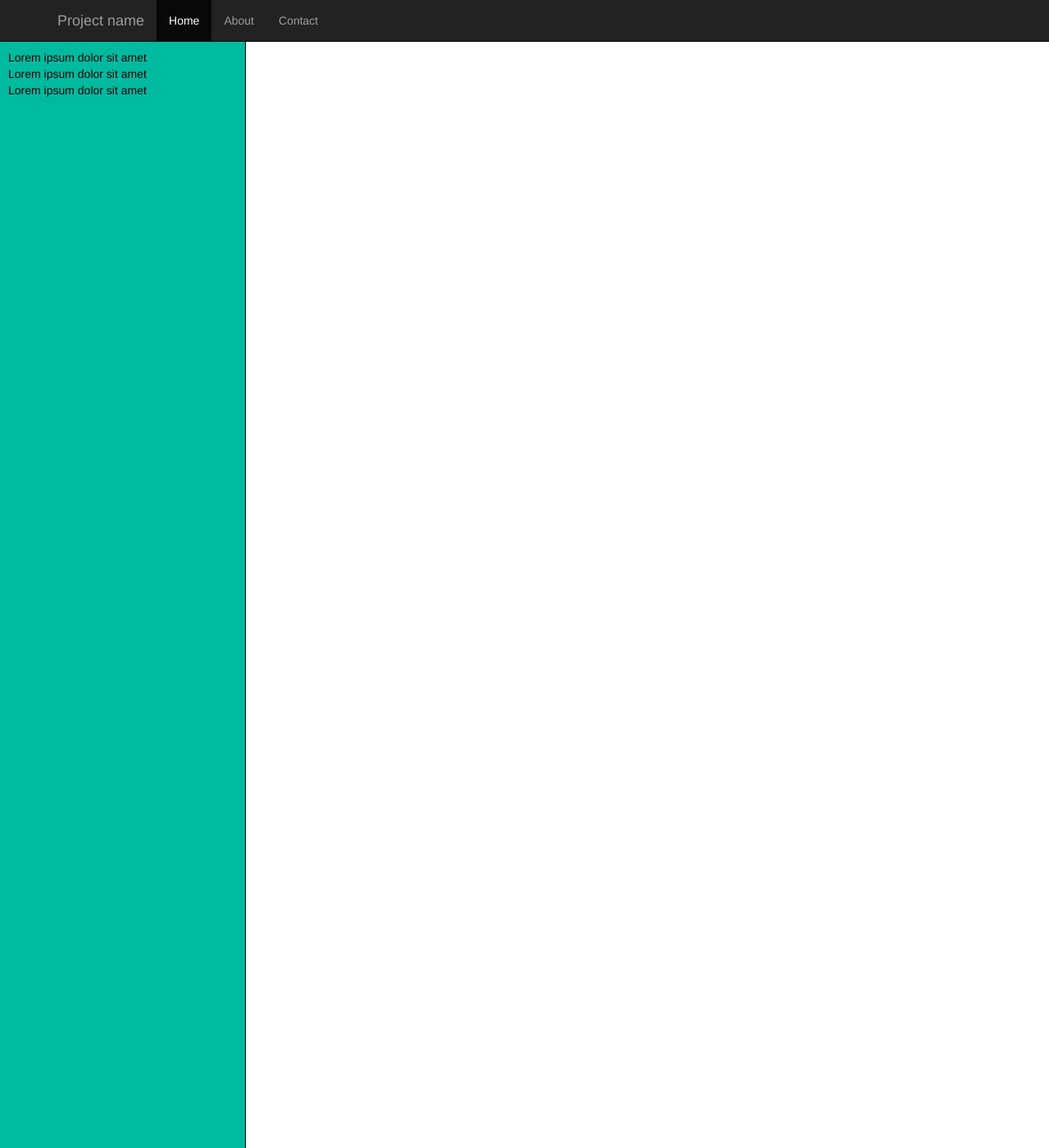
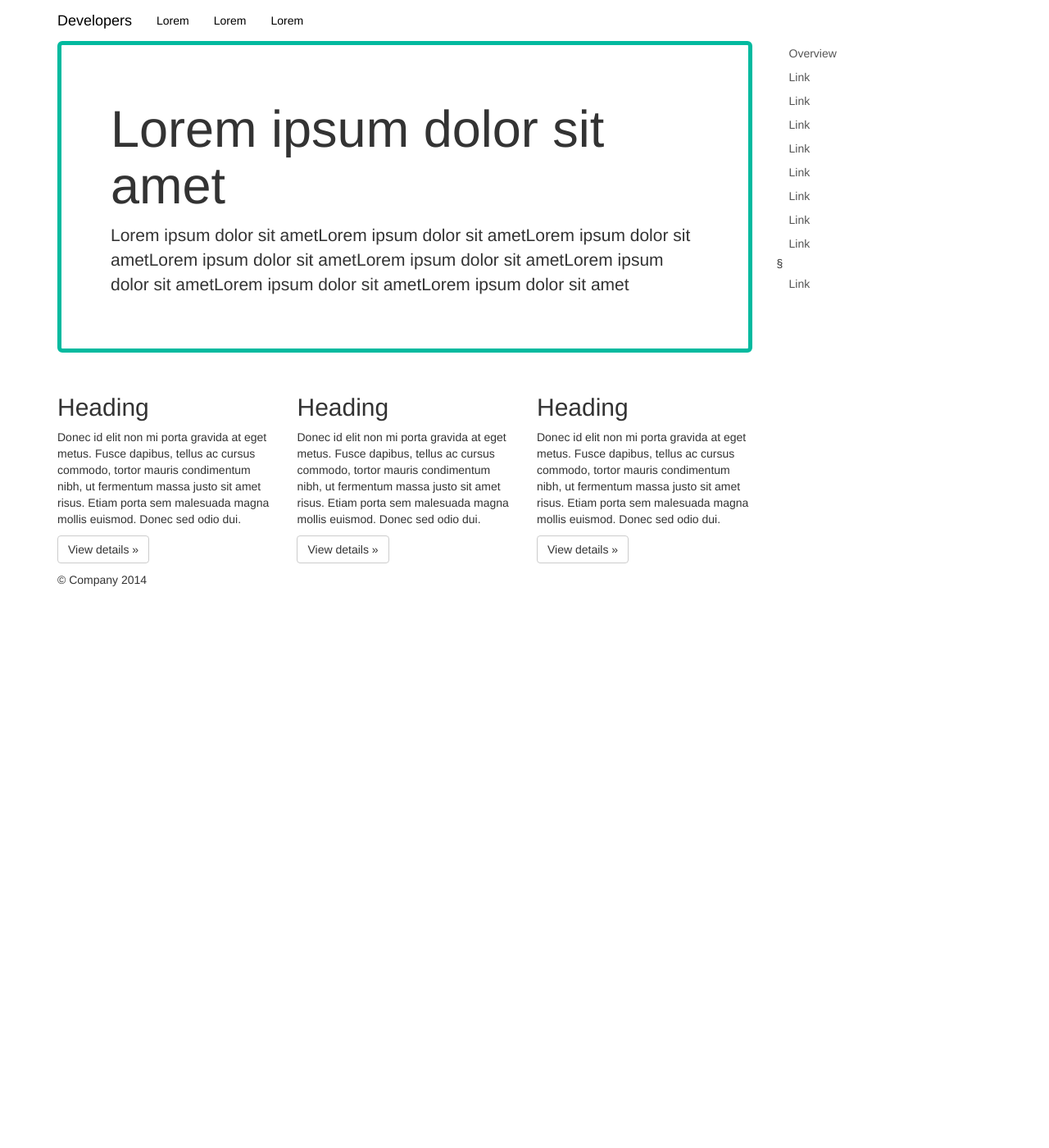
Before and after one commit to JulianSamarjiev/dev_site, a Jekyll site: the page built from index.html, in a window 1280 px wide and 1400 px high. Shown: the whole window at 82% size. Built offline with Jekyll 4.4.1, drawn with Linux system fonts in a browser that asks for light colours; nearby versions of some CDN libraries; Markdown is read by kramdown in place of the engine named in the settings.

Commit message:
initial layouts

```diff
--- a/_includes/footer.html
+++ b/_includes/footer.html
@@ -1,10 +1,12 @@
 
 </div><!-- /.container -->
 
+<div class="container footer">
+	<footer>
+		<p>&copy; Company 2014</p>
+	</footer>
+</div>
 
-    <!-- Bootstrap core JavaScript
-    ================================================== -->
-    <!-- Placed at the end of the document so the pages load faster -->
     <script src="https://maxcdn.bootstrapcdn.com/bootstrap/3.3.4/js/bootstrap.min.js"></script>
     <script src="https://ajax.googleapis.com/ajax/libs/jquery/1.11.2/jquery.min.js"></script>
   </body>
--- a/_includes/header.html
+++ b/_includes/header.html
@@ -8,20 +8,13 @@
     <meta name="description" content="">
     <meta name="author" content="">
     <link rel="icon" href="../../favicon.ico">
-
-    <title>Starter Template for Bootstrap</title>
-
-    <!-- Bootstrap core CSS -->
     <link rel="stylesheet" href="https://maxcdn.bootstrapcdn.com/bootstrap/3.3.4/css/bootstrap.min.css">
-
-    <!-- Custom styles for this template -->
     <link href="assets/scss/style.css" rel="stylesheet">
-
+    <title>Dev Site - Sphere</title>
   </head>
 
   <body>
-
-    <nav class="navbar navbar-inverse navbar-fixed-top">
+    <nav class="navbar navbar-inverse navbar-fixed-top ct-nav">
       <div class="container">
         <div class="navbar-header">
           <button type="button" class="navbar-toggle collapsed" data-toggle="collapse" data-target="#navbar" aria-expanded="false" aria-controls="navbar">
@@ -30,13 +23,13 @@
             <span class="icon-bar"></span>
             <span class="icon-bar"></span>
           </button>
-          <a class="navbar-brand" href="#">Project name</a>
+          <a class="navbar-brand" href="#">Developers</a>
         </div>
         <div id="navbar" class="collapse navbar-collapse">
           <ul class="nav navbar-nav">
-            <li class="active"><a href="#">Home</a></li>
-            <li><a href="#about">About</a></li>
-            <li><a href="#contact">Contact</a></li>
+            <li><a href="#">Lorem</a></li>
+            <li><a href="#about">Lorem</a></li>
+            <li><a href="#contact">Lorem</a></li>
           </ul>
         </div><!--/.nav-collapse -->
       </div>
--- a/_layouts/default.html
+++ b/_layouts/default.html
@@ -1,19 +1,49 @@
 
 {% include header.html %}
 
-<div class="container static-menu-left">
-	<div class="row">
-			<ul class="static-menu-content">
-				<li class="active"><a href="#">Lorem ipsum dolor sit amet</a></li>
-				<li><a href="#">Lorem ipsum dolor sit amet</a></li>
-				<li><a href="#">Lorem ipsum dolor sit amet</a></li>
-			</ul>
-	</div>
-</div>
-<div class="container ">
-	<div class="row">
-		asda
-	</div>
-</div>
+<div class="row row-offcanvas row-offcanvas-right">
+
+        <div class="col-xs-12 col-sm-9 main-content">
+          <p class="pull-right visible-xs">
+            <button type="button" class="btn btn-primary btn-xs" data-toggle="offcanvas">Toggle nav</button>
+          </p>
+          <div class="jumbotron ct-jumbotron">
+            <h1>Lorem ipsum dolor sit amet</h1>
+            <p>Lorem ipsum dolor sit ametLorem ipsum dolor sit ametLorem ipsum dolor sit ametLorem ipsum dolor sit ametLorem ipsum dolor sit ametLorem ipsum dolor sit ametLorem ipsum dolor sit ametLorem ipsum dolor sit amet</p>
+          </div>
+          <div class="row">
+            <div class="col-xs-6 col-lg-4">
+              <h2>Heading</h2>
+              <p>Donec id elit non mi porta gravida at eget metus. Fusce dapibus, tellus ac cursus commodo, tortor mauris condimentum nibh, ut fermentum massa justo sit amet risus. Etiam porta sem malesuada magna mollis euismod. Donec sed odio dui. </p>
+              <p><a class="btn btn-default" href="#" role="button">View details &raquo;</a></p>
+            </div><!--/.col-xs-6.col-lg-4-->
+            <div class="col-xs-6 col-lg-4">
+              <h2>Heading</h2>
+              <p>Donec id elit non mi porta gravida at eget metus. Fusce dapibus, tellus ac cursus commodo, tortor mauris condimentum nibh, ut fermentum massa justo sit amet risus. Etiam porta sem malesuada magna mollis euismod. Donec sed odio dui. </p>
+              <p><a class="btn btn-default" href="#" role="button">View details &raquo;</a></p>
+            </div><!--/.col-xs-6.col-lg-4-->
+            <div class="col-xs-6 col-lg-4">
+              <h2>Heading</h2>
+              <p>Donec id elit non mi porta gravida at eget metus. Fusce dapibus, tellus ac cursus commodo, tortor mauris condimentum nibh, ut fermentum massa justo sit amet risus. Etiam porta sem malesuada magna mollis euismod. Donec sed odio dui. </p>
+              <p><a class="btn btn-default" href="#" role="button">View details &raquo;</a></p>
+            </div><!--/.col-xs-6.col-lg-4-->
+          </div><!--/row-->
+        </div><!--/.col-xs-12.col-sm-9-->
+
+        <div class="col-xs-6 col-sm-3 sidebar-offcanvas fixed-menu-right" id="sidebar">
+          <div class="list-group">
+            <a href="#" class="list-group-item">Overview</a>
+            <a href="#" class="list-group-item">Link</a>
+            <a href="#" class="list-group-item">Link</a>
+            <a href="#" class="list-group-item">Link</a>
+            <a href="#" class="list-group-item">Link</a>
+            <a href="#" class="list-group-item">Link</a>
+            <a href="#" class="list-group-item">Link</a>
+            <a href="#" class="list-group-item">Link</a>
+            <a href="#" class="list-group-item">Link</a>§
+            <a href="#" class="list-group-item">Link</a>
+          </div>
+        </div><!--/.sidebar-offcanvas-->
+      </div><!--/row-->
 
 {% include footer.html %}
--- a/assets/scss/style.scss
+++ b/assets/scss/style.scss
@@ -1,5 +1,15 @@
 ---
 ---
+
+/*****************************************************************************/
+/*
+/* TEMPORARY - FOR DEVELOPMENT
+/*
+/*****************************************************************************/
+
+body {
+	height: 10000px;
+}
 
 /*****************************************************************************/
 /*
@@ -16,36 +26,65 @@ $ct-yellow: #ffba27;
 /*
 /*****************************************************************************/
 
+.ct-nav {
+	background: white;
+	border-bottom: none;
+	position: relative;
+	margin-bottom: 0;
+}
 
+.navbar-inverse .navbar-brand {
+	color: black;
+}
+
+.navbar-inverse .navbar-brand:hover {
+	color: $ct-green;
+}
+
+.navbar-inverse .navbar-nav li a {
+	color: black;
+}
+
+.navbar-inverse .navbar-nav li a:hover {
+	color: $ct-green;
+}
 
 /*****************************************************************************/
 /*
-/* LEFT STATIC MENU
+/* FIXED RIGHT MENU
 /*
 /*****************************************************************************/
 
-.static-menu-left {
-	margin-top: 50px;
-	border-right: 1px solid black;
-	width: 300px;
-	height: 100%;
-	top: 0;
-	left: 0;
-	position: fixed;
-	background: $ct-green;
+.fixed-menu-right a {
+	border: none;
 }
 
- .static-menu-content {
-	padding: 10px;
-	margin: 0;
-	list-style-type: none;
+.fixed-menu-right a:hover {
+	background: none;
+	border-left: 2px solid $ct-yellow;
 }
 
-.static-menu-content a {
-	color: black;
+.fixed-menu-right a:focus {
+	background: none;
 }
 
-.static-menu-content a:hover {
-	text-decoration: none;
-	background: $ct-yellow;
+.list-group-item {
+	padding: 5px 15px;
 }
+
+/*****************************************************************************/
+/*
+/* CONTENT BODY
+/*
+/*****************************************************************************/
+
+.ct-jumbotron {
+	background: none;
+	border: 5px solid $ct-green;
+}
+
+/*****************************************************************************/
+/*
+/* FOOTER
+/*
+/*****************************************************************************/
```
Also changed, not shown: _includes/sidebar.html (deleted).
